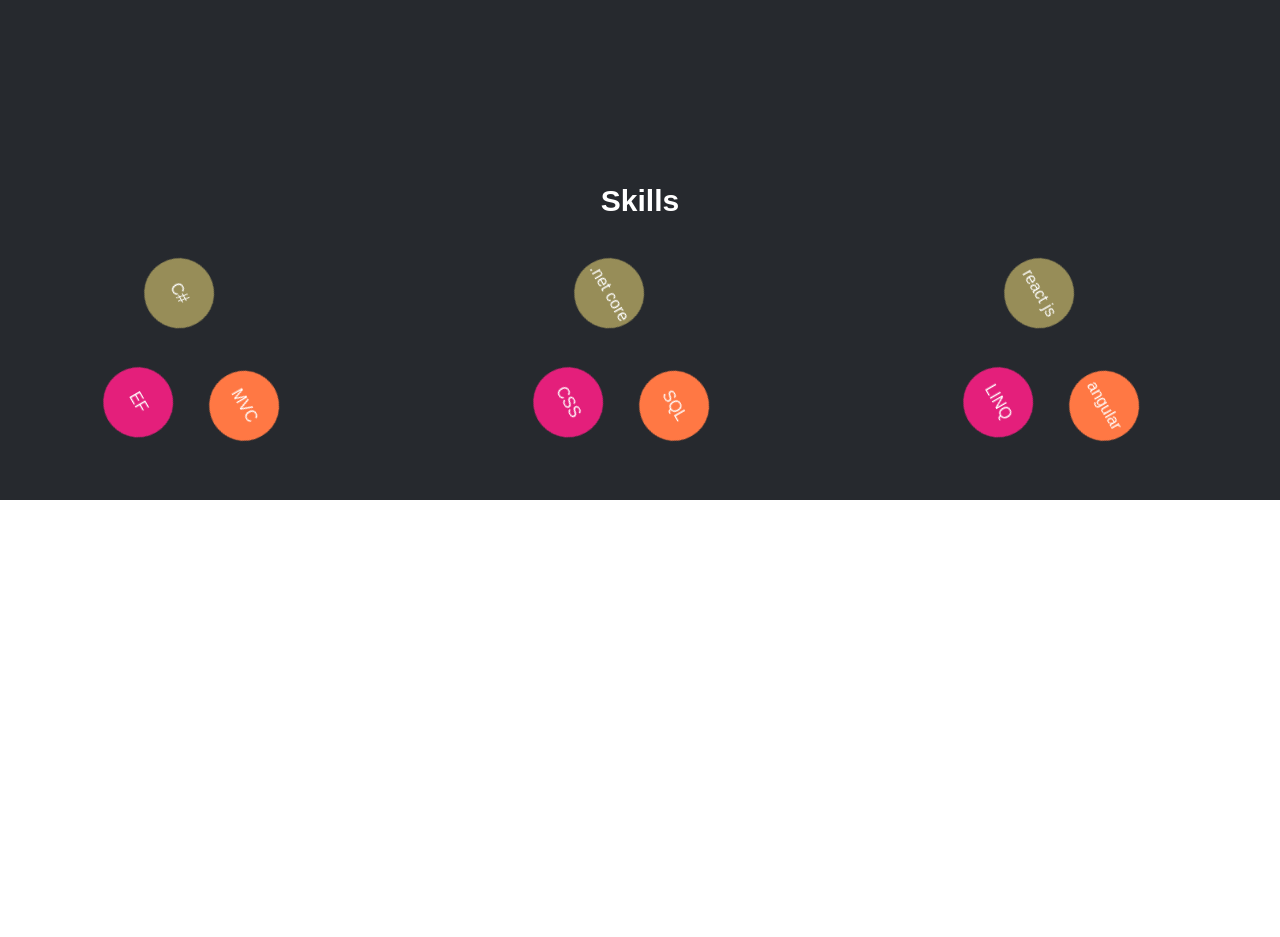
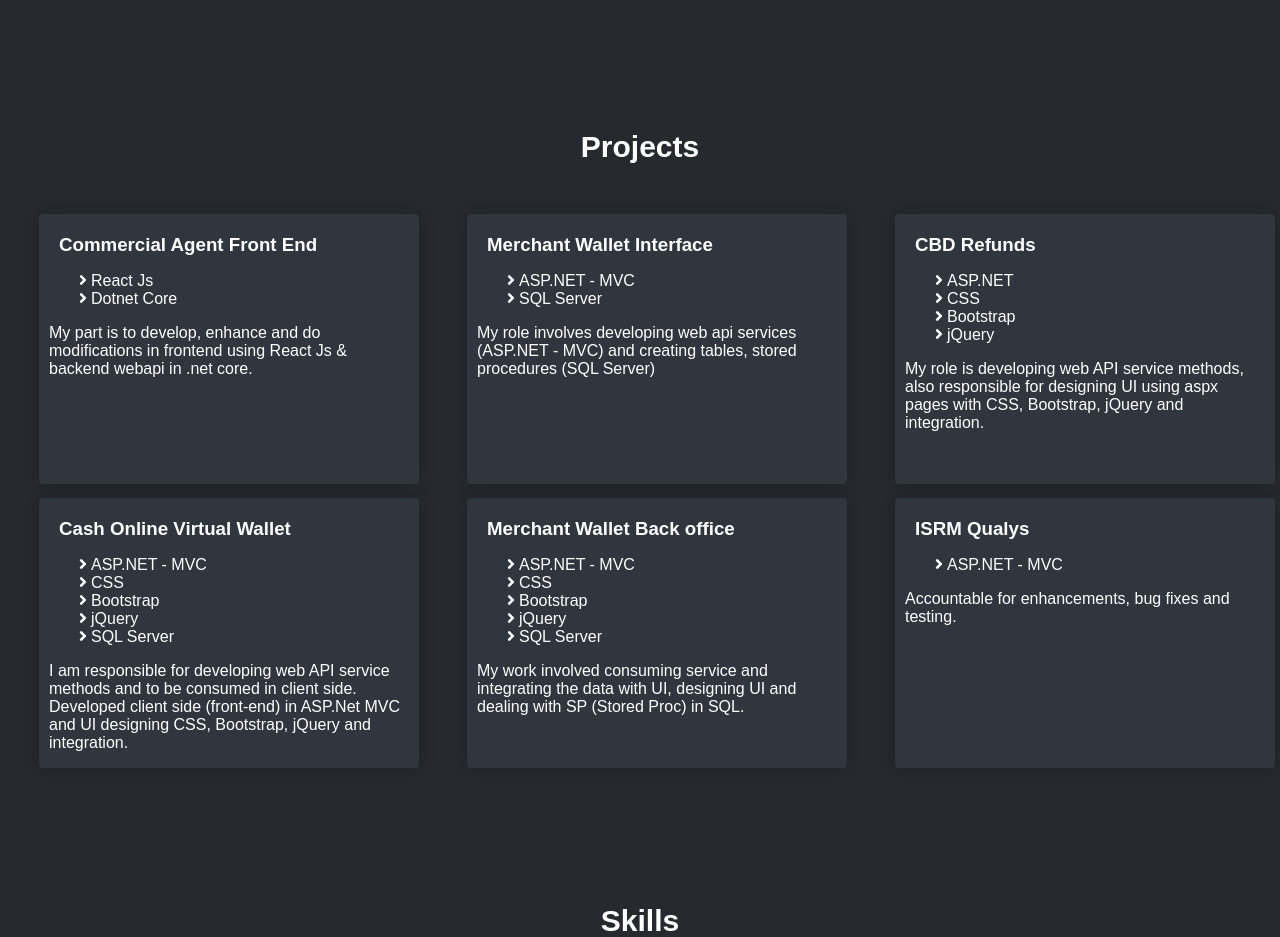
Before and after one commit to selvakumarappadurai/Portfolio, an Angular app: page / in a window 1280 px wide. Shown: the part 1260-2197 px from the top of the page. Before the commit the page ends 1760 px from the top, so only its background shows below. Built offline with nearby package versions, Linux system fonts and the light colour scheme.

Commit message:
added projects section

```diff
--- a/src/profile-v2/profile-v2.component.html
+++ b/src/profile-v2/profile-v2.component.html
@@ -92,6 +92,162 @@
             </div>
         </div>
     </section>
+    <section id="projects" class="projects">
+        <div class="container">
+            <div class="title">
+                <h1>Projects</h1>
+            </div>
+            <div class="row">
+                <div class="card-container">
+                    <div class="card-title">
+                        <h3>Commercial Agent Front End</h3>
+                    </div>
+                    <div class="card-body">
+                        <div class="technologies">
+                            <ul>
+                                <li>
+                                    <fa-icon [icon]="faAngleRight"></fa-icon>React Js
+                                </li>
+                                <li>
+                                    <fa-icon [icon]="faAngleRight"></fa-icon>Dotnet Core
+                                </li>
+                            </ul>
+                        </div>
+                        <div class="content">
+                            <p>My part is to develop, enhance and do modifications in frontend using React Js & backend
+                                webapi in .net core.</p>
+                        </div>
+                    </div>
+                </div>
+                <div class="card-container">
+                    <div class="card-title">
+                        <h3>Merchant Wallet Interface</h3>
+                    </div>
+                    <div class="card-body">
+                        <div class="technologies">
+                            <ul>
+                                <li>
+                                    <fa-icon [icon]="faAngleRight"></fa-icon>ASP.NET - MVC
+                                </li>
+                                <li>
+                                    <fa-icon [icon]="faAngleRight"></fa-icon>SQL Server
+                                </li>
+                            </ul>
+                        </div>
+                        <div class="content">
+                            <p>My role involves developing web api services (ASP.NET - MVC) and creating tables, stored
+                                procedures (SQL Server)</p>
+                        </div>
+                    </div>
+                </div>
+                <div class="card-container">
+                    <div class="card-title">
+                        <h3>CBD Refunds</h3>
+                    </div>
+                    <div class="card-body">
+                        <div class="technologies">
+                            <ul>
+                                <li>
+                                    <fa-icon [icon]="faAngleRight"></fa-icon>ASP.NET
+                                </li>
+                                <li>
+                                    <fa-icon [icon]="faAngleRight"></fa-icon>CSS
+                                </li>
+                                <li>
+                                    <fa-icon [icon]="faAngleRight"></fa-icon>Bootstrap
+                                </li>
+                                <li>
+                                    <fa-icon [icon]="faAngleRight"></fa-icon>jQuery
+                                </li>
+                            </ul>
+                        </div>
+                        <div class="content">
+                            <p>My role is developing web API service methods, also responsible for designing UI using
+                                aspx pages with CSS, Bootstrap, jQuery and integration.</p>
+                        </div>
+                    </div>
+                </div>
+                <div class="card-container">
+                    <div class="card-title">
+                        <h3>Cash Online Virtual Wallet</h3>
+                    </div>
+                    <div class="card-body">
+                        <div class="technologies">
+                            <ul>
+                                <li>
+                                    <fa-icon [icon]="faAngleRight"></fa-icon>ASP.NET - MVC
+                                </li>
+                                <li>
+                                    <fa-icon [icon]="faAngleRight"></fa-icon>CSS
+                                </li>
+                                <li>
+                                    <fa-icon [icon]="faAngleRight"></fa-icon>Bootstrap
+                                </li>
+                                <li>
+                                    <fa-icon [icon]="faAngleRight"></fa-icon>jQuery
+                                </li>
+                                <li>
+                                    <fa-icon [icon]="faAngleRight"></fa-icon>SQL Server
+                                </li>
+                            </ul>
+                        </div>
+                        <div class="content">
+                            <p>I am responsible for developing web API service methods and to be consumed in client
+                                side. Developed client side (front-end) in ASP.Net MVC and UI designing CSS, Bootstrap,
+                                jQuery and integration.</p>
+                        </div>
+                    </div>
+                </div>
+                <div class="card-container">
+                    <div class="card-title">
+                        <h3>Merchant Wallet Back office</h3>
+                    </div>
+                    <div class="card-body">
+                        <div class="technologies">
+                            <ul>
+                                <li>
+                                    <fa-icon [icon]="faAngleRight"></fa-icon>ASP.NET - MVC
+                                </li>
+                                <li>
+                                    <fa-icon [icon]="faAngleRight"></fa-icon>CSS
+                                </li>
+                                <li>
+                                    <fa-icon [icon]="faAngleRight"></fa-icon>Bootstrap
+                                </li>
+                                <li>
+                                    <fa-icon [icon]="faAngleRight"></fa-icon>jQuery
+                                </li>
+                                <li>
+                                    <fa-icon [icon]="faAngleRight"></fa-icon>SQL Server
+                                </li>
+                            </ul>
+                        </div>
+                        <div class="content">
+                            <p>My work involved consuming service and integrating the data with UI, designing UI and
+                                dealing with SP (Stored Proc) in SQL.</p>
+                        </div>
+                    </div>
+                </div>
+                <div class="card-container">
+                    <div class="card-title">
+                        <h3>ISRM Qualys</h3>
+                    </div>
+                    <div class="card-body">
+                        <div class="technologies">
+                            <ul>
+                                <li>
+                                    <fa-icon [icon]="faAngleRight"></fa-icon>ASP.NET - MVC
+                                </li>
+                            </ul>
+                        </div>
+                        <div class="content">
+                            <p>Accountable for enhancements, bug fixes and testing.</p>
+                        </div>
+                    </div>
+                </div>
+            </div>
+        </div>
+    </section>
     <section id="skills" class="skills">
         <div class="container">
             <div class="title">
--- a/src/profile-v2/profile-v2.component.scss
+++ b/src/profile-v2/profile-v2.component.scss
@@ -214,7 +214,7 @@
 .profile-v2-container {
     display: grid;
     grid-template-columns: 1fr;
-    grid-template-rows: 100vh 120vh 120vh;
+    grid-template-rows: 100vh 120vh 280vh 120vh;
     background-color: #26292e;
 
     & .header {
@@ -355,7 +355,70 @@
         }
     }
 
-    .skills {
+    & .projects {
+        padding: 80px 0;
+        & .container {
+            max-width: 1270px;
+            margin: auto;
+            & .title {
+                margin-bottom: 50px;
+                & > h1 {
+                    font-size: 30px;
+                    text-align: center;
+                    color: #fff;
+                }
+            }
+            & .row {
+                display: grid;
+                grid-template-rows: 1fr 1fr 1fr 1fr 1fr 1fr;
+                grid-template-columns: 1fr;
+                grid-gap: 14px;
+
+                & .card-container {
+                    max-width: 20em;
+                    min-height: 12em;
+                    box-shadow: 0 0 15px rgb(0 0 0 / 20%);
+                    border-radius: 4px;
+                    margin-left: 34px;
+                    background-color: #2f363e;
+
+                    &:hover {
+                        animation: zoom 3s linear;
+                        background-color: #ff784499;
+                    }
+
+                    & .card-title {
+                        color: #fff;
+                        font-size: 16px;
+                        padding: 20px 20px 0;
+
+                        & h3 {
+                            margin: 0;
+                        }
+                    }
+
+                    & .card-body {
+                        color: #fff;
+                        & .technologies {
+                            & ul {
+                                list-style: none;
+
+                                & fa-icon {
+                                    padding-right: 4px;
+                                }
+                            }
+                        }
+                        & .content {
+                            padding: 0 10px 0 10px;
+                        }
+                    }
+                }
+
+            }
+        }
+    }
+
+    & .skills {
         padding: 80px 0;
         & .container {
             max-width: 1270px;
@@ -418,7 +481,7 @@
 
 @media screen and (min-width: 720px) {
     .profile-v2-container {
-        grid-template-rows: 100vh 60vh 60vh;
+        grid-template-rows: 100vh 60vh 90vh 60vh;
 
         & .header {
             display: flex;
@@ -514,7 +577,21 @@
             }
         }
 
-        .skills {
+        & .projects {
+            & .container {
+                & .row {
+                    grid-template-rows: 1fr 1fr;
+                    grid-template-columns: 1fr 1fr 1fr;
+
+                    & .card-container {
+                        max-width: 24em;
+                    }
+
+                }
+            }
+        }
+
+        & .skills {
             & .container {
                 & .title {
                     margin: 84px;
--- a/src/profile-v2/profile-v2.component.ts
+++ b/src/profile-v2/profile-v2.component.ts
@@ -1,5 +1,5 @@
 import { Component, ViewEncapsulation } from '@angular/core';
-import { faSchool, faGraduationCap, faCalendarAlt, faPercentage, faMapMarkerAlt } from '@fortawesome/free-solid-svg-icons';
+import { faSchool, faGraduationCap, faCalendarAlt, faPercentage, faMapMarkerAlt, faAngleRight } from '@fortawesome/free-solid-svg-icons';
 
 
 
@@ -15,4 +15,5 @@ export class ProfileV2Component {
     faCalendarAlt = faCalendarAlt;
     faPercentage = faPercentage;
     faMapMarkerAlt = faMapMarkerAlt;
+    faAngleRight = faAngleRight;
 }
```
